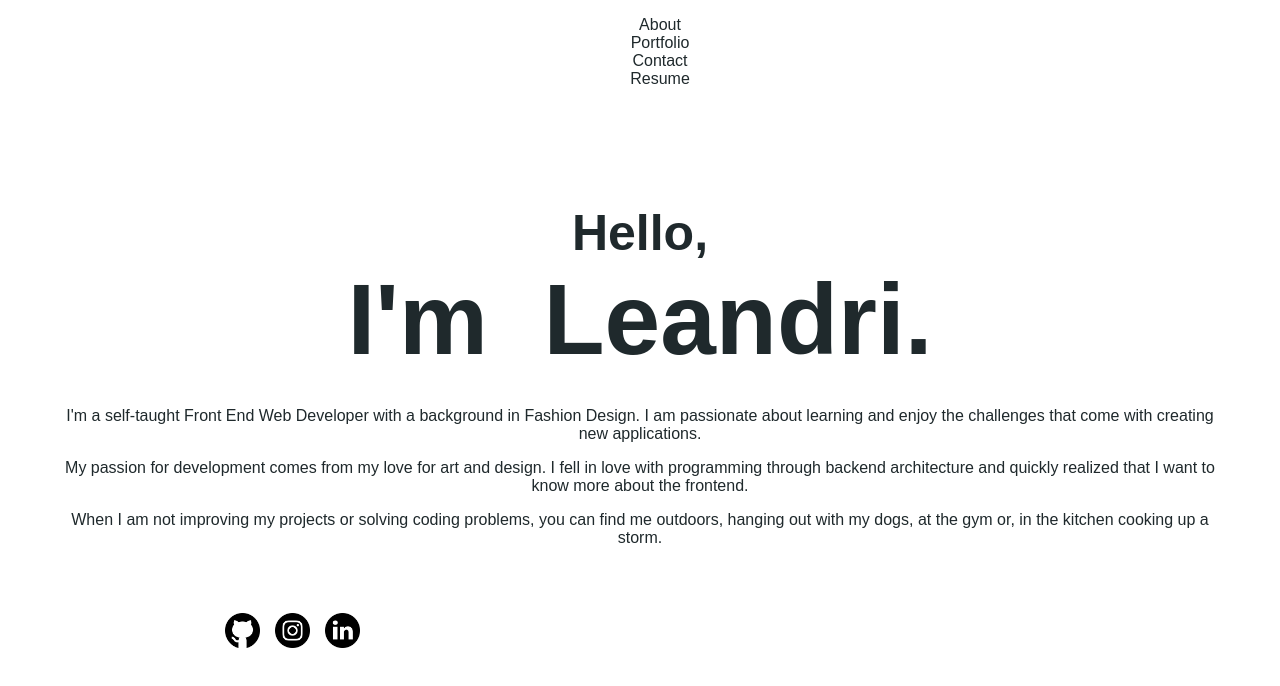
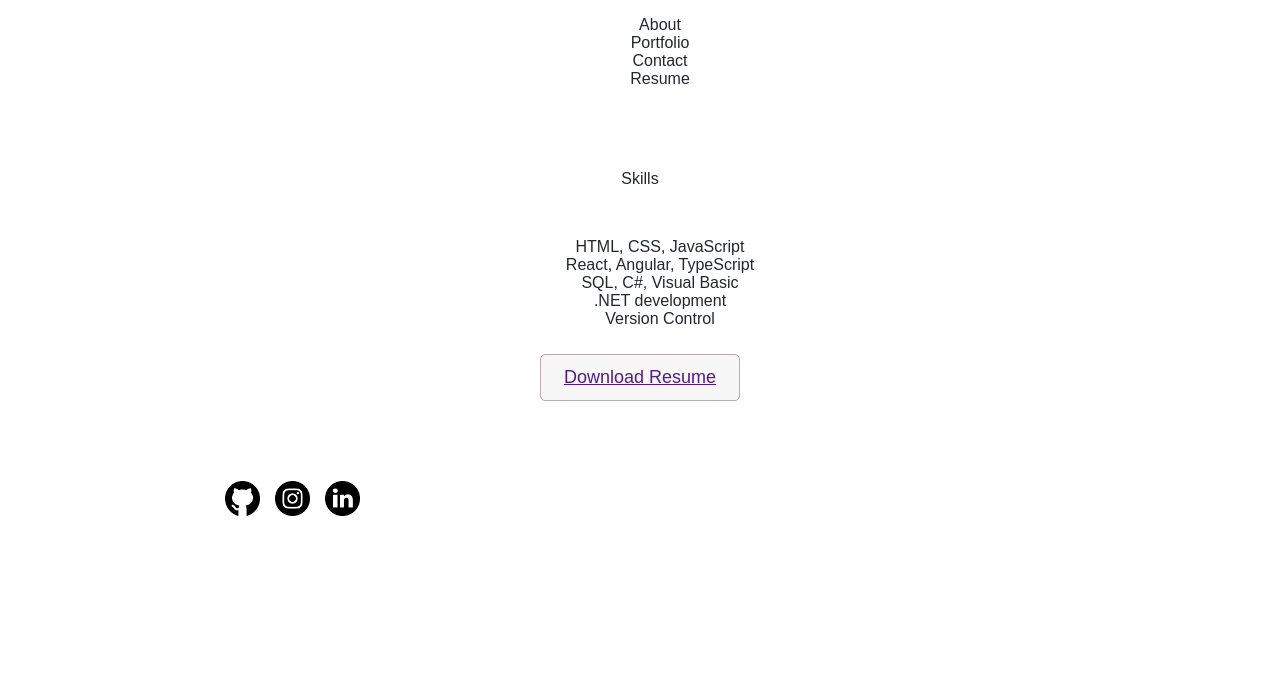
Before and after one commit to LeandriB/you_found_beavis_2.0, a React (Create React App) app: page / in a window 1280 px wide. Both pictures are taken after a click on the link "Resume". Shown: the top 686 px of the page. Built offline with nearby package versions, Linux system fonts and the light colour scheme.

Commit message:
created Resume component and imported into Header component

```diff
--- a/src/components/Header/index.js
+++ b/src/components/Header/index.js
@@ -3,7 +3,7 @@ import About from "../About";
 import Navigation from "../Navigation";
 import Portfolio from "../Portfolio";
 import Contact from "../Contact";
-// TODO: Import Resume
+import Resume from "../Resume";
 
 function Header() {
     // TODO: Review naming conventions for page/page change handler
@@ -17,8 +17,8 @@ function Header() {
             return <Portfolio/>;
         case "Contact":
             return <Contact/>;
-        // case "Resume":
-        //     return <Resume/>;
+        case "Resume":
+            return <Resume/>;
         default:
             return <About />;
         }
--- a/src/components/Resume/index.js
+++ b/src/components/Resume/index.js
@@ -0,0 +1,23 @@
+import React from "react";
+
+function Resume() {
+    return (
+        <div>
+            <p>Skills</p>
+            <br/>
+            <ul>
+                <li>HTML, CSS, JavaScript</li>
+                <li>React, Angular, TypeScript</li>
+                <li>SQL, C#, Visual Basic</li>
+                <li>.NET development</li>
+                <li>Version Control</li>
+            </ul>
+            <button>
+                {/* TODO: add link to pdf to download */}
+                <a href="" download>Download Resume</a>
+            </button>
+        </div>
+    )
+}
+
+export default Resume;
```
Also changed, not shown: 1 other file (tests, documents, lock files or other folders).
